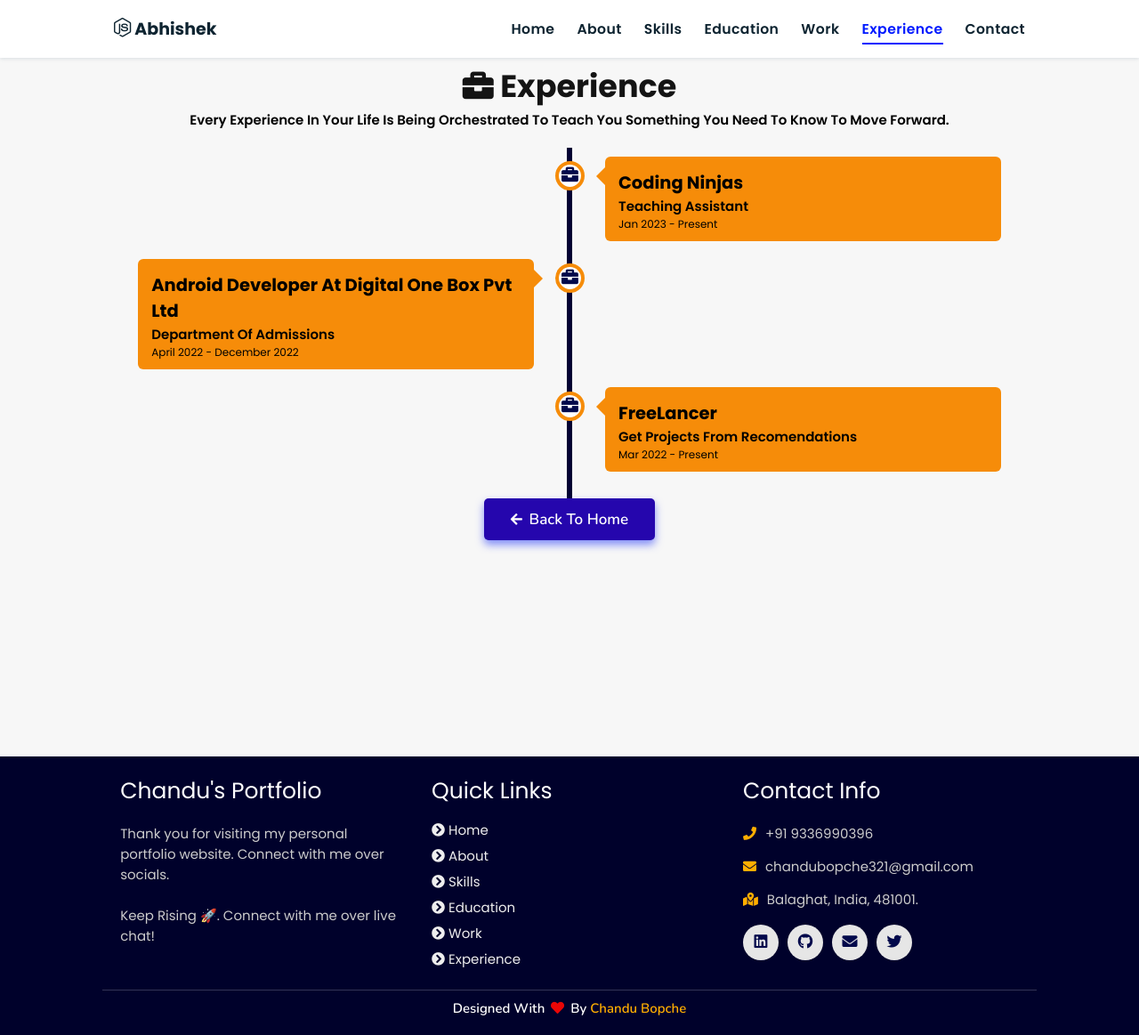
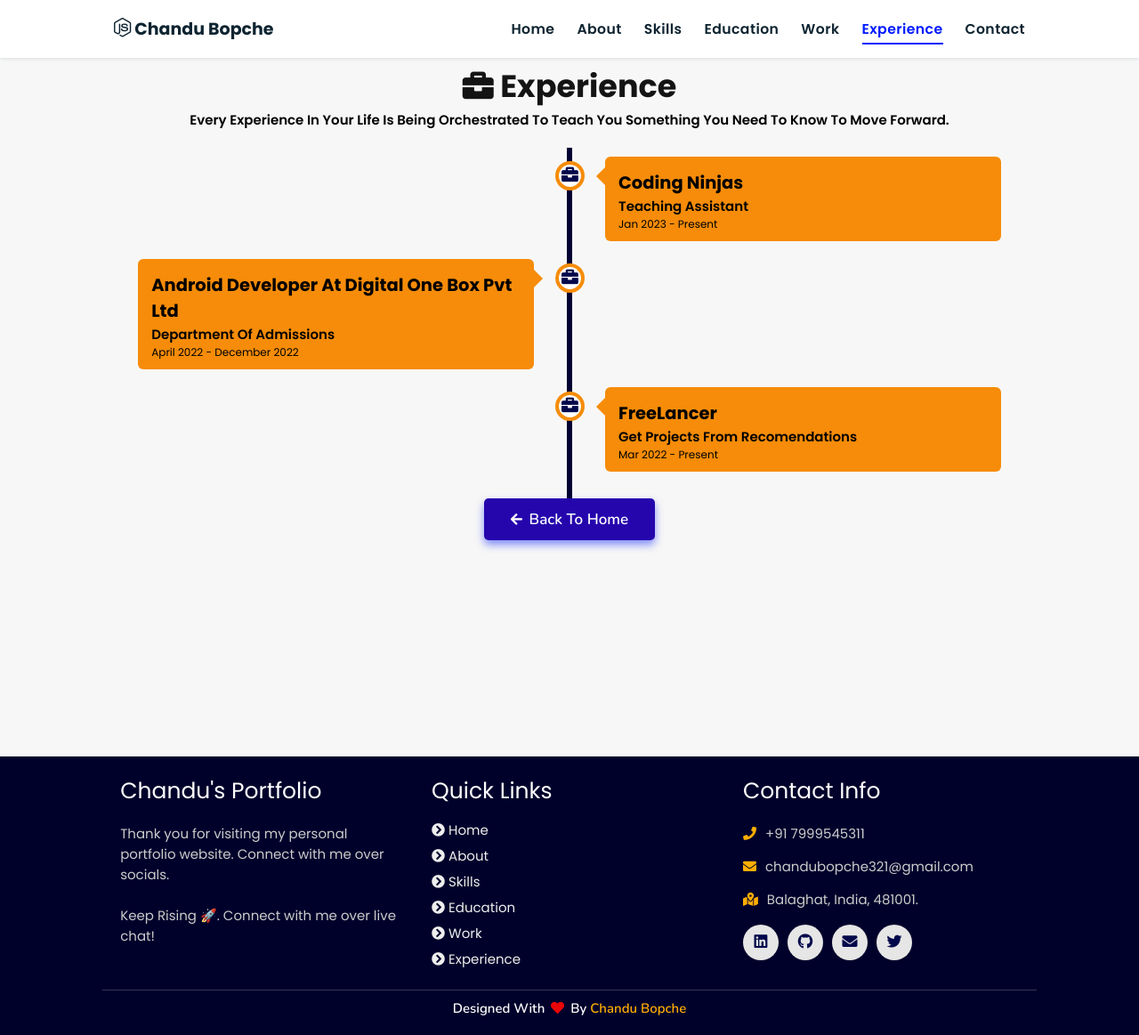
Before and after one commit to 89chandu/github.io, a plain HTML site: page experience/index.html in a window 1280 px wide. Shown: the whole page at 89% size. Drawn offline with nearby package versions, Linux system fonts and the light colour scheme.

Commit message:
commint ex

```diff
--- a/experience/index.html
+++ b/experience/index.html
@@ -20,13 +20,13 @@
       type="image/x-png"
     />
 
-    <title>Experience | Portfolio Chandu Thakur</title>
+    <title>Experience | Portfolio Chandu Bopche</title>
   </head>
   <body oncontextmenu="return false">
     <!-- navbar starts -->
     <header>
       <a href="https://github.com/89chandu/github.io" class="logo"
-        ><i class="fab fa-node-js"></i> Abhishek</a
+        ><i class="fab fa-node-js"></i> Chandu Bopche</a
       >
 
       <div id="menu" class="fas fa-bars"></div>
@@ -139,7 +139,7 @@
 
         <div class="box">
           <h3>contact info</h3>
-          <p><i class="fas fa-phone"></i>+91 9336990396</p>
+          <p><i class="fas fa-phone"></i>+91 7999545311</p>
           <p><i class="fas fa-envelope"></i>chandubopche321@gmail.com</p>
           <p>
             <i class="fas fa-map-marked-alt"></i>Balaghat, India, 481001.
```
Also changed, not shown: index.html (+0 -3 lines), assets/images/logo_main.png (added).
